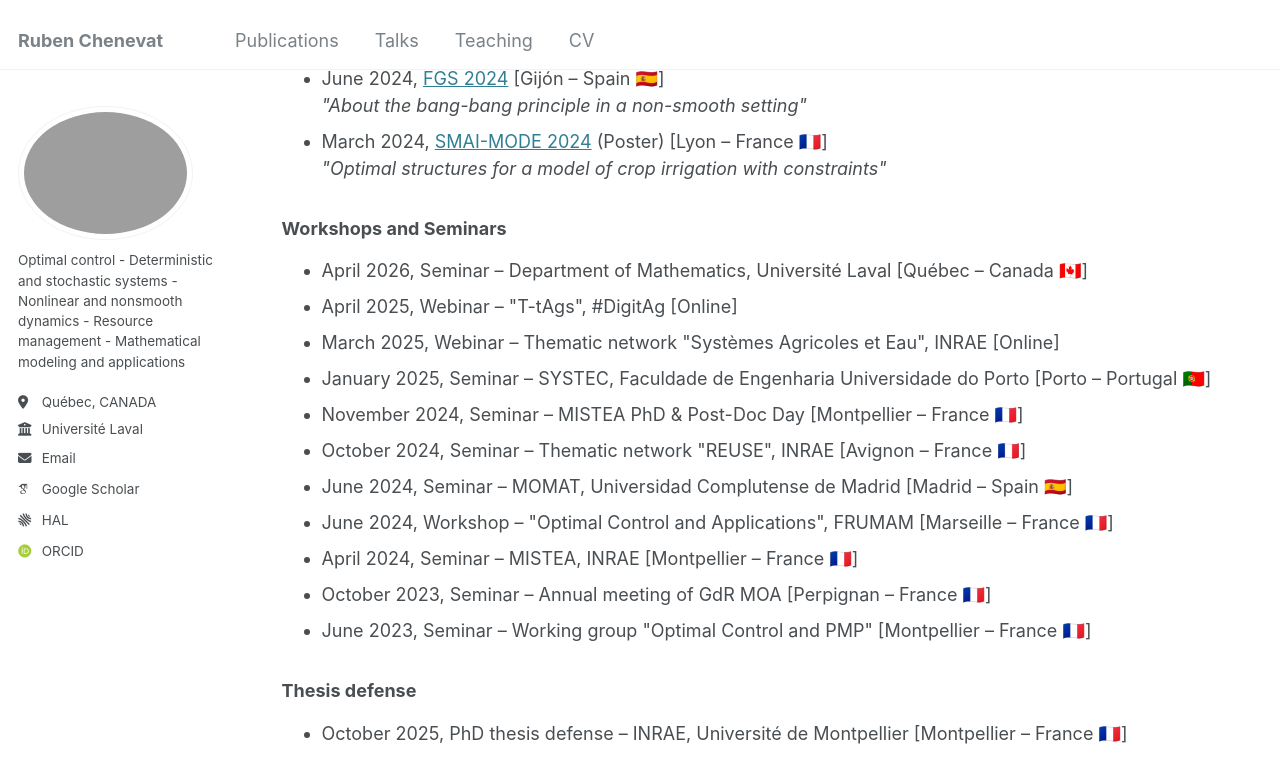
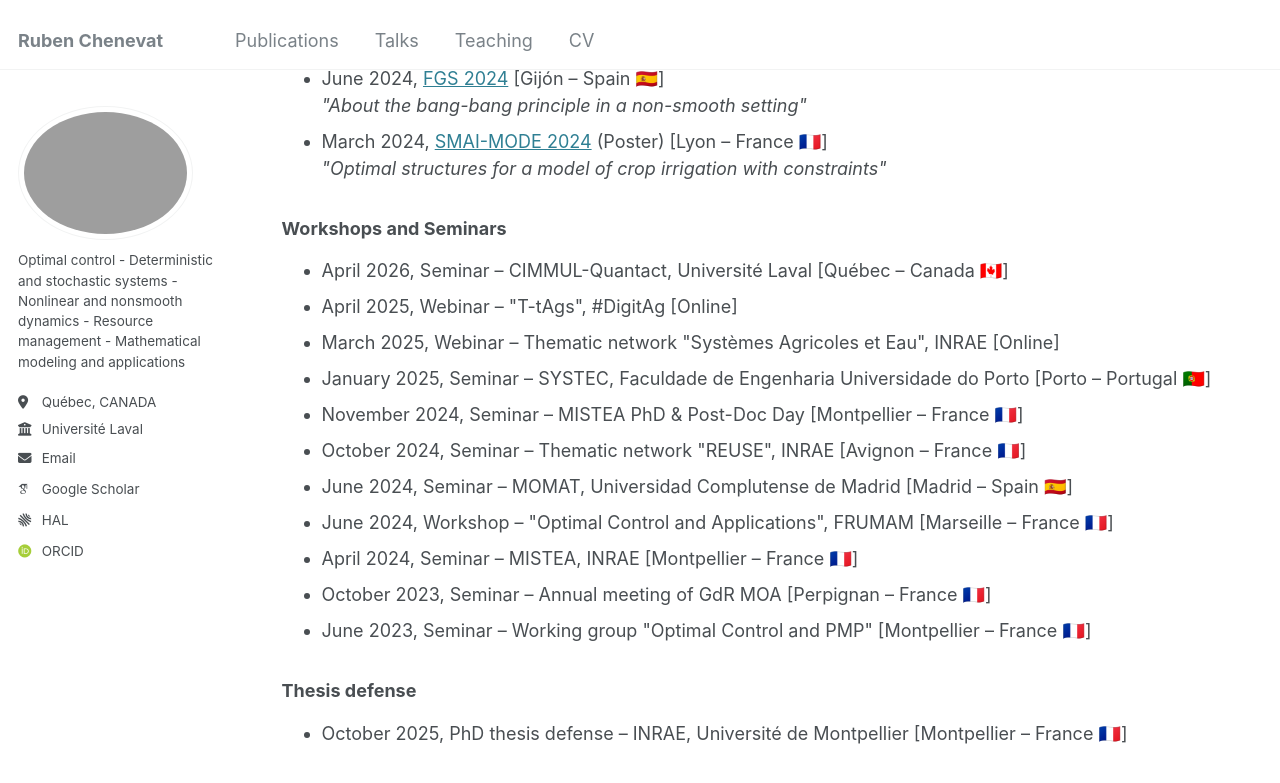
Before and after one commit to rubenchenevat/rubenchenevat.github.io, a Jekyll site: the page built from _pages/talks.html, in a window 1280 px wide and 900 px high, scrolled down 334 px. Shown: the top 783 px of the window. Built offline with Jekyll 4.4.1, drawn with Linux system fonts in a browser that asks for light colours; some web fonts are replaced.

Commit message:
Update talks.html

```diff
--- a/_pages/talks.html
+++ b/_pages/talks.html
@@ -44,7 +44,7 @@ author_profile: true
 <h3>Workshops and Seminars</h3>
 
 <ul>
-    <li>April 2026, Seminar &ndash; Department of Mathematics, Université Laval [Québec &ndash; Canada 🇨🇦]</li>
+    <li>April 2026, Seminar &ndash; CIMMUL-Quantact, Université Laval [Québec &ndash; Canada 🇨🇦]</li>
     <li>April 2025, Webinar &ndash; "T-tAgs", #DigitAg [Online]</li>
     <li>March 2025, Webinar &ndash; Thematic network "Systèmes Agricoles et Eau", INRAE [Online]</li>
     <li>January 2025, Seminar &ndash; SYSTEC, Faculdade de Engenharia Universidade do Porto [Porto &ndash; Portugal 🇵🇹]</li>
```
